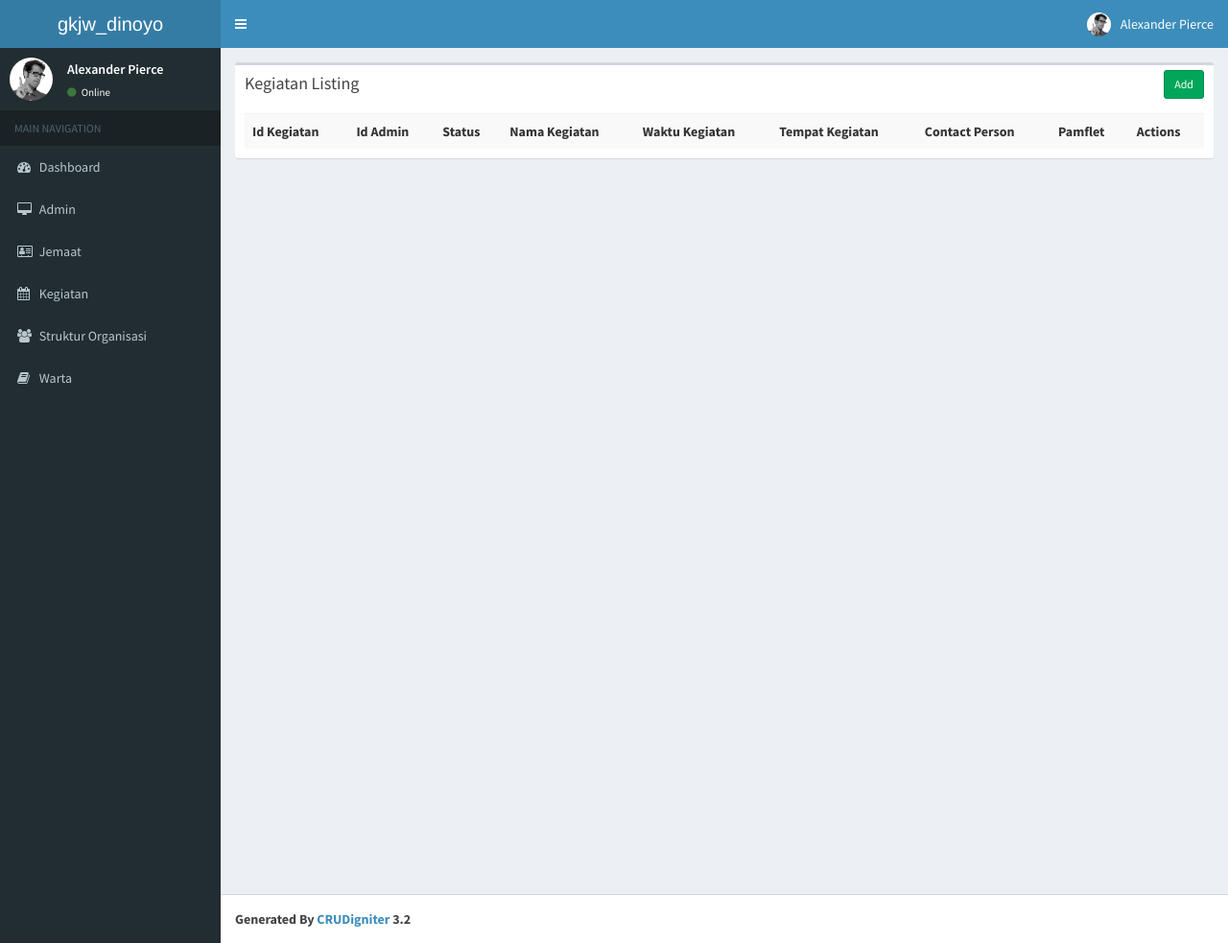
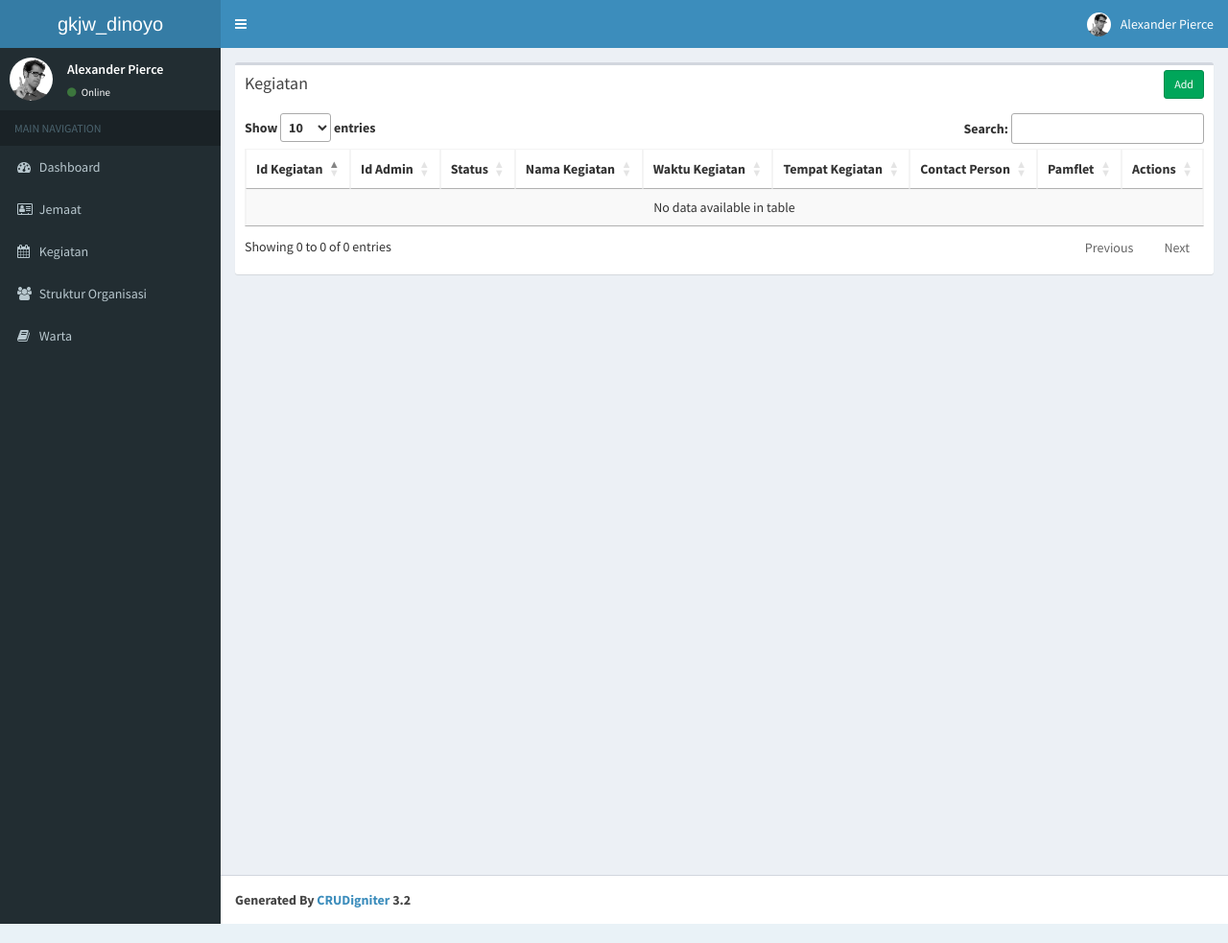
Before and after one commit to enjellananda/admin_gereja, a CodeIgniter app: page /admin_gereja/index.php/kegiatan/index in a window 1280 px wide. Shown: the whole page at 96% size. Run offline with CodeIgniter, Linux system fonts and the light colour scheme; data that the repository does not hold is empty; some libraries are stand-ins or nearby versions.

Commit message:
tambahan

```diff
--- a/application/controllers/Kegiatan.php
+++ b/application/controllers/Kegiatan.php
@@ -16,15 +16,7 @@
      */
     function index()
     {
-        $params['limit'] = RECORDS_PER_PAGE;
-        $params['offset'] = ($this->input->get('per_page')) ? $this->input->get('per_page') : 0;
-
-        $config = $this->config->item('pagination');
-        $config['base_url'] = site_url('kegiatan/index?');
-        $config['total_rows'] = $this->Kegiatan_model->get_all_kegiatan_count();
-        $this->pagination->initialize($config);
-
-        $data['kegiatan'] = $this->Kegiatan_model->get_all_kegiatan($params);
+        $data['kegiatan'] = $this->Kegiatan_model->get_all_kegiatan();
 
         $data['_view'] = 'kegiatan/index';
         $this->load->view('layouts/main',$data);
--- a/application/models/Kegiatan_model.php
+++ b/application/models/Kegiatan_model.php
@@ -31,13 +31,8 @@
     /*
      * Get all kegiatan
      */
-    function get_all_kegiatan($params = array())
+    function get_all_kegiatan()
     {
-        $this->db->order_by('id_kegiatan', 'desc');
-        if(isset($params) && !empty($params))
-        {
-            $this->db->limit($params['limit'], $params['offset']);
-        }
         return $this->db->get('kegiatan')->result_array();
     }
 
--- a/application/models/Struktur_organisasi_model.php
+++ b/application/models/Struktur_organisasi_model.php
@@ -33,12 +33,15 @@
      */
     function get_all_struktur_organisasi($params = array())
     {
+        $this->db->select('struktur_organisasi.*,jemaat.nama_jemaat');
+        $this->db->from('struktur_organisasi');
+        $this->db->join('jemaat', 'struktur_organisasi.id_jemaat = jemaat.id_jemaat');
         $this->db->order_by('id_struktur', 'desc');
         if(isset($params) && !empty($params))
         {
             $this->db->limit($params['limit'], $params['offset']);
         }
-        return $this->db->get('struktur_organisasi')->result_array();
+        return $this->db->get()->result_array();
     }
 
     /*
--- a/application/views/kegiatan/index.php
+++ b/application/views/kegiatan/index.php
@@ -1,14 +1,17 @@
+<link rel="stylesheet" href="../../bower_components/datatables.net-bs/css/dataTables.bootstrap.min.css">
 <div class="row">
     <div class="col-md-12">
         <div class="box">
             <div class="box-header">
-                <h3 class="box-title">Kegiatan Listing</h3>
+                <h3 class="box-title">Kegiatan</h3>
                 <div class="box-tools">
                     <a href="<?php echo site_url('kegiatan/add'); ?>" class="btn btn-success btn-sm">Add</a>
                 </div>
             </div>
             <div class="box-body">
-                <table class="table table-striped">
+                <div class="table table-responsive">
+                <table id="myTable" class="table table-bordered table-striped">
+                    <thead>
                     <tr>
                         <th>Id Kegiatan</th>
                         <th>Id Admin</th>
@@ -20,6 +23,8 @@
                         <th>Pamflet</th>
                         <th>Actions</th>
                     </tr>
+                    </thead>
+                    <tbody>
                     <?php foreach($kegiatan as $k){ ?>
                     <tr>
                         <td><?php echo $k['id_kegiatan']; ?></td>
@@ -36,9 +41,8 @@
                         </td>
                     </tr>
                     <?php } ?>
+                </tbody>
                 </table>
-                <div class="pull-right">
-                    <?php echo $this->pagination->create_links(); ?>
                 </div>
             </div>
         </div>
--- a/application/views/layouts/main.php
+++ b/application/views/layouts/main.php
@@ -3,7 +3,7 @@
     <head>
         <meta charset="utf-8">
         <meta http-equiv="X-UA-Compatible" content="IE=edge">
-        <title>gkjw_dinoyo</title>
+        <title>GKJW Dinoyo</title>
         <!-- Tell the browser to be responsive to screen width -->
         <meta content="width=device-width, initial-scale=1, maximum-scale=1, user-scalable=no" name="viewport">
         <!-- Bootstrap 3.3.6 -->
@@ -19,6 +19,7 @@
         <!-- AdminLTE Skins. Choose a skin from the css/skins
              folder instead of downloading all of them to reduce the load. -->
         <link rel="stylesheet" href="<?php echo site_url('resources/css/_all-skins.min.css');?>">
+        <link rel="stylesheet" type="text/css" href="//cdn.datatables.net/1.10.19/css/jquery.dataTables.min.css">
     </head>
 
     <body class="hold-transition skin-blue sidebar-mini">
@@ -97,69 +98,24 @@
                             </a>
                         </li>
 						<li>
-                            <a href="#">
-                                <i class="fa fa-desktop"></i> <span>Admin</span>
-                            </a>
-                            <ul class="treeview-menu">
-								<li class="active">
-                                    <a href="<?php echo site_url('admin/add');?>"><i class="fa fa-plus"></i> Add</a>
-                                </li>
-								<li>
-                                    <a href="<?php echo site_url('admin/index');?>"><i class="fa fa-list-ul"></i> Listing</a>
-                                </li>
-							</ul>
+                            <li>
+                                    <a href="<?php echo site_url('jemaat/index');?>"><i class="fa fa-address-card-o"></i><span> Jemaat </span></a>
+                            </li>
                         </li>
 						<li>
-                            <a href="#">
-                                <i class="fa fa-address-card-o"></i> <span>Jemaat</span>
-                            </a>
-                            <ul class="treeview-menu">
-								<li class="active">
-                                    <a href="<?php echo site_url('jemaat/add');?>"><i class="fa fa-plus"></i> Add</a>
+                                <li>
+                                    <a href="<?php echo site_url('kegiatan/index');?>"><i class="fa fa-calendar"></i><span> Kegiatan </span></a>
                                 </li>
-								<li>
-                                    <a href="<?php echo site_url('jemaat/index');?>"><i class="fa fa-list-ul"></i> Listing</a>
-                                </li>
-							</ul>
                         </li>
 						<li>
-                            <a href="#">
-                                <i class="fa fa-calendar"></i> <span>Kegiatan</span>
-                            </a>
-                            <ul class="treeview-menu">
-								<li class="active">
-                                    <a href="<?php echo site_url('kegiatan/add');?>"><i class="fa fa-plus"></i> Add</a>
-                                </li>
-								<li>
-                                    <a href="<?php echo site_url('kegiatan/index');?>"><i class="fa fa-list-ul"></i> Listing</a>
-                                </li>
-							</ul>
+                            <li>
+                                <a href="<?php echo site_url('struktur_organisasi/index');?>"><i class="fa fa-group"></i><span> Struktur Organisasi </span></a>
+                            </li>
                         </li>
 						<li>
-                            <a href="#">
-                                <i class="fa fa-group"></i> <span>Struktur Organisasi</span>
-                            </a>
-                            <ul class="treeview-menu">
-								<li class="active">
-                                    <a href="<?php echo site_url('struktur_organisasi/add');?>"><i class="fa fa-plus"></i> Add</a>
-                                </li>
-								<li>
-                                    <a href="<?php echo site_url('struktur_organisasi/index');?>"><i class="fa fa-list-ul"></i> Listing</a>
-                                </li>
-							</ul>
-                        </li>
-						<li>
-                            <a href="#">
-                                <i class="fa fa-book"></i> <span>Warta</span>
-                            </a>
-                            <ul class="treeview-menu">
-								<li class="active">
-                                    <a href="<?php echo site_url('warta/add');?>"><i class="fa fa-plus"></i> Add</a>
-                                </li>
-								<li>
-                                    <a href="<?php echo site_url('warta/index');?>"><i class="fa fa-list-ul"></i> Listing</a>
-                                </li>
-							</ul>
+                            <li>
+                                <a href="<?php echo site_url('warta/index');?>"><i class="fa fa-book"></i><span> Warta </span></a>
+                            </li>
                         </li>
                     </ul>
                 </section>
@@ -222,5 +178,12 @@
         <script src="<?php echo site_url('resources/js/moment.js');?>"></script>
         <script src="<?php echo site_url('resources/js/bootstrap-datetimepicker.min.js');?>"></script>
         <script src="<?php echo site_url('resources/js/global.js');?>"></script>
+
+        <script type="text/javascript" src="//cdn.datatables.net/1.10.19/js/jquery.dataTables.min.js"></script>
+        <script type="text/javascript">
+            $(document).ready( function () {
+                $('#myTable').DataTable();
+            } );
+        </script>
     </body>
 </html>
--- a/application/views/struktur_organisasi/index.php
+++ b/application/views/struktur_organisasi/index.php
@@ -12,7 +12,7 @@
                     <tr>
 						<th>Id Struktur</th>
 						<th>Id Admin</th>
-						<th>Id Jemaat</th>
+						<th>Nama Jemaat</th>
 						<th>Jabatan</th>
 						<th>Periode</th>
 						<th>Actions</th>
@@ -21,7 +21,7 @@
                     <tr>
 						<td><?php echo $s['id_struktur']; ?></td>
 						<td><?php echo $s['id_admin']; ?></td>
-						<td><?php echo $s['id_jemaat']; ?></td>
+						<td><?php echo $s['nama_jemaat']; ?></td>
 						<td><?php echo $s['jabatan']; ?></td>
 						<td><?php echo $s['periode']; ?></td>
 						<td>
```
Also changed, not shown: application/views/jemaat/index.php (+7 -5 lines), application/views/struktur_organisasi/add.php (+9 -2 lines). Lines whose indentation alone changed are shown as unchanged.
